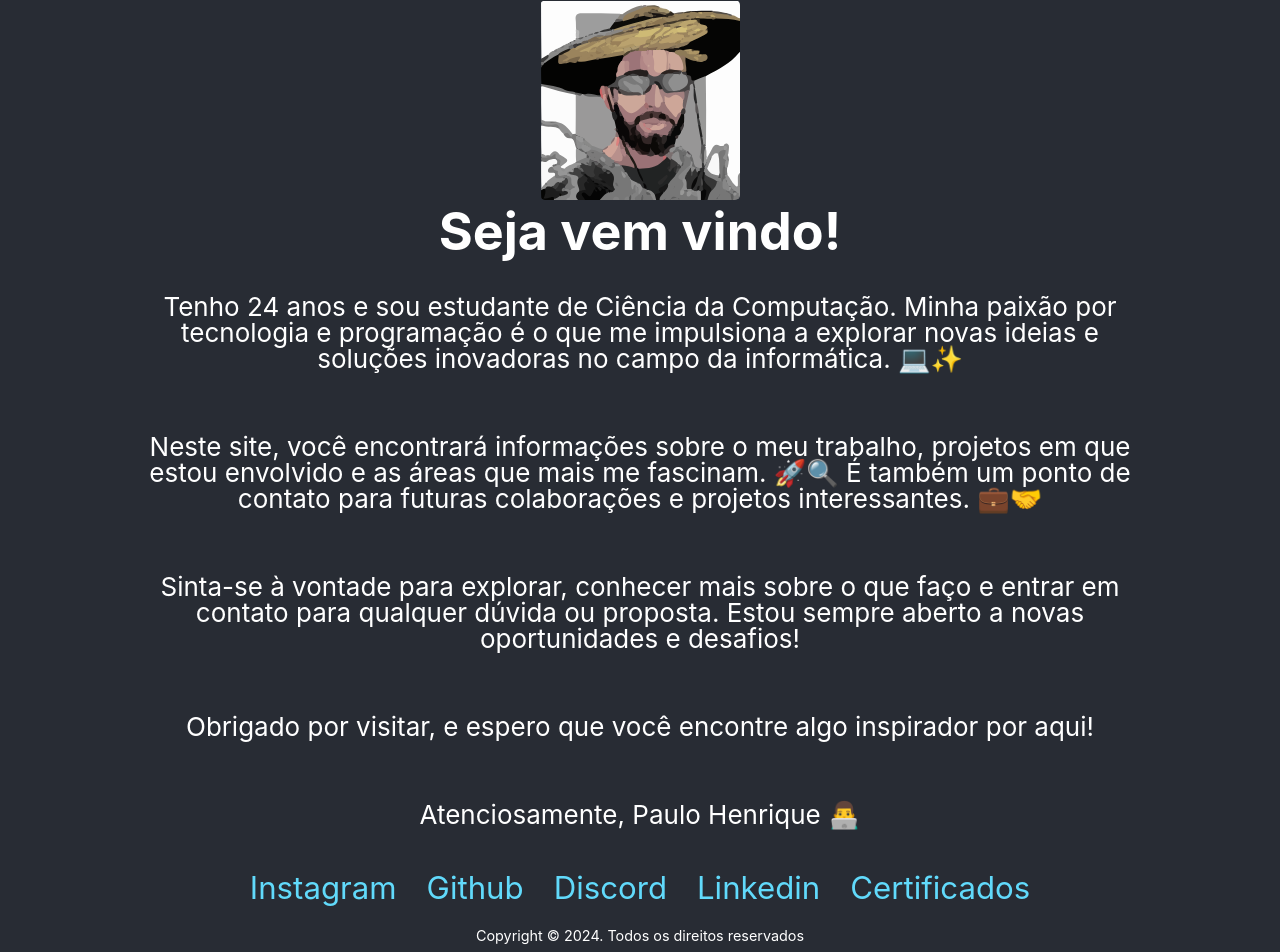
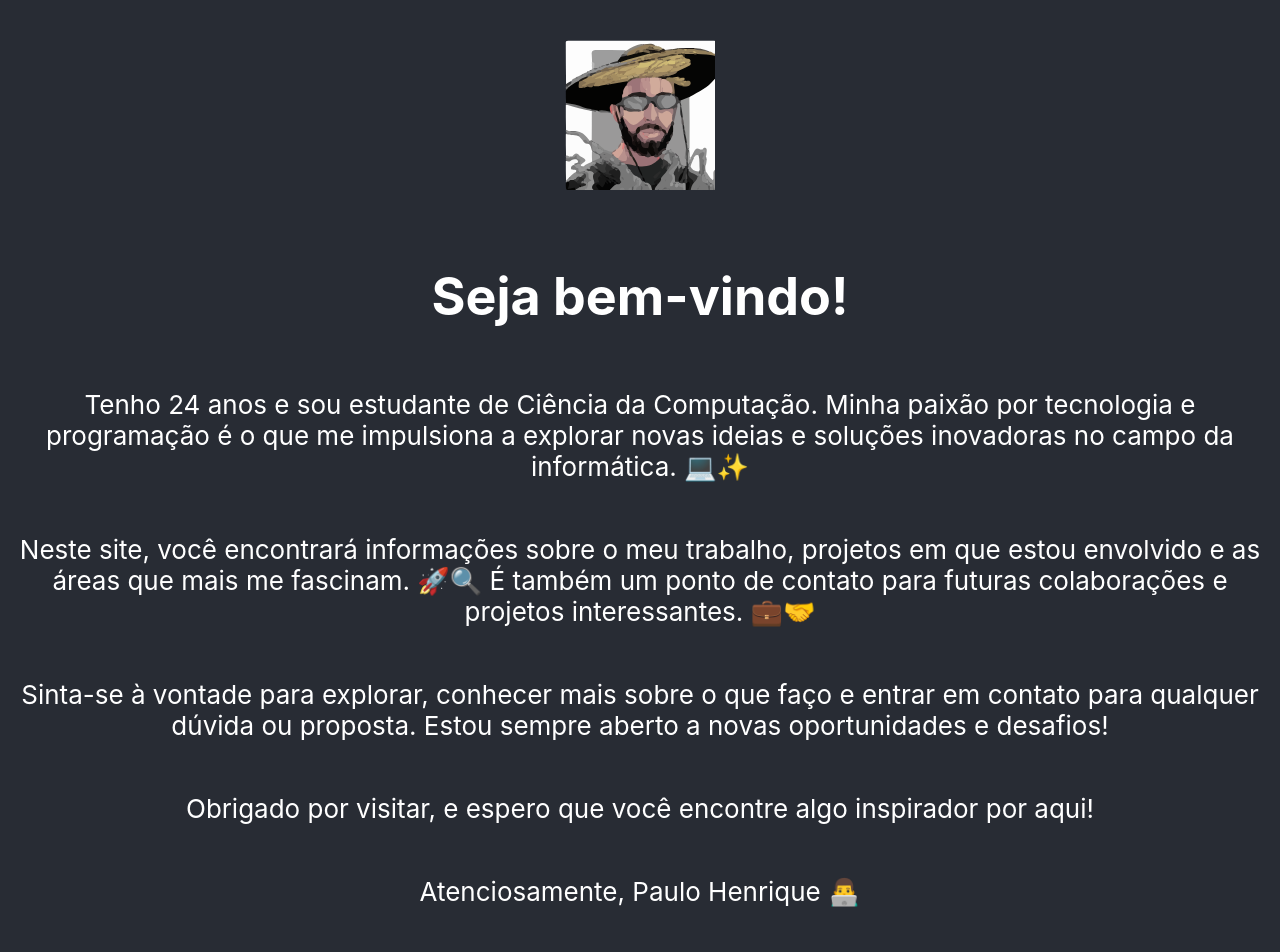
Before and after one commit to iampaulohenrique/iampaulohenrique.com.br, a React (Create React App) app in the folder site/: page / in a window 1280 px wide. Shown: the top 952 px of the page. Built offline with nearby package versions, Linux system fonts and the light colour scheme.

Commit message:
adicionado alguns efeitos front-end ao site

```diff
--- a/site/src/App.css
+++ b/site/src/App.css
@@ -1,20 +1,16 @@
 /* Estilos gerais para a aplicação */
 .App {
   text-align: center;
-}
-
-.App-logo {
-  height: 25vmin;
-  pointer-events: none;
-  cursor: pointer;
-  border-radius: 5px;
-  transition: transform 0.3s, background-color 0.3s;
+  min-height: 100vh;
+  display: flex;
+  flex-direction: column;
+  justify-content: space-between; /* Garante que o rodapé fique na parte inferior */
 }
 
 /* Estilos para o cabeçalho */
 .App-header {
   background-color: #282c34;
-  min-height: 100vh;
+  min-height: 80vh; /* Ajuste a altura mínima conforme necessário */
   display: flex;
   flex-direction: column;
   align-items: center;
@@ -42,69 +38,27 @@
   background-color: rgba(97, 218, 251, 0.8);
 }
 
-/* Botão específico para 'Sobre' */
-.about-button {
-  background-color: #4CAF50; /* Cor verde */
+.image-container {
+  display: flex;
+  justify-content: center;
+  align-items: center;
+  margin: 0px 0;
+  padding: 40px;
 }
 
-.about-button:hover {
-  background-color: #45a049; /* Verde escuro */
+.image-hover-effect {
+  width: 150px; /* Ajuste o tamanho conforme necessário */
+  height: auto;
+  transition: transform 0.3s, filter 0.3s;
 }
 
-/* Botão específico para 'Contatos' */
-.contact-button {
-  background-color: #f44336; /* Cor vermelha */
+.image-hover-effect:hover {
+  transform: scale(1.1); /* Aumenta o tamanho da imagem quando o mouse passa sobre ela */
+  filter: brightness(1.2); /* Aumenta o brilho da imagem quando o mouse passa sobre ela */
 }
 
-.contact-button:hover {
-  background-color: #d32f2f; /* Vermelho escuro */
-}
 
-/* Estilo dos títulos e parágrafos */
-h1 {
-  font-size: 2em;
-  margin: 0;
-}
-
-h2 {
-  font-size: 1.5em;
-  margin: 0;
-}
-
-p {
-  font-size: 1;
-  max-width: 1000px;
-  line-height: 1;
-  padding: 5px;
-  border-radius: 5px;
-  display: inline-block;
-}
-
-/* Novo estilo para o contêiner dos ícones */
-.icon-container {
-  display: flex;
-  justify-content: center; /* Centraliza horizontalmente */
-  gap: 10px; /* Espaçamento entre os ícones */
-  flex-wrap: wrap; /* Permite quebra de linha em telas pequenas */
-}
-
-/* Estilos para os ícones */
 .App-link, .discord, .Github, .linkedin, .certificados {
-  color: #61dafb;
-  font-size: 1.2em;
-  text-decoration: none;
-  padding: 10px;
-  border-radius: 5px;
-  transition: transform 0.3s, background-color 0.3s;
-}
-
-.App-link:hover, .discord:hover, .Github:hover, .linkedin:hover, .certificados:hover {
-  transform: scale(1.1);
-  background-color: rgba(97, 218, 251, 0.2);
-}
-
-/* Ajusta a classe 'Sobre' */
-.Sobre {
   color: #61dafb;
   font-size: 1.2em;
   text-decoration: none;
@@ -115,23 +69,15 @@ p {
   transition: transform 0.3s, background-color 0.3s;
 }
 
-.Sobre:hover {
+.App-link:hover, .discord:hover, .Github:hover, .linkedin:hover, .certificados:hover {
   transform: scale(1.1);
   background-color: rgba(97, 218, 251, 0.2);
 }
-/* Rodapé */
+
+/* Estilo do rodapé */
 .footer {
-  background-color: #282c34; /* Cor de fundo do rodapé, pode ser ajustada */
-  color: #ffffff; /* Cor do texto do rodapé */
-  padding: 10px 20px; /* Espaçamento interno */
-  margin-top: auto; /* Empurra o rodapé para o final da página */
-  text-align: center; /* Centraliza o texto */
-  font-size: 0.9em; /* Tamanho da fonte do texto do rodapé */
+  background-color: #282c34;
+  color: white;
+  padding: 20px;
+  text-align: center;
 }
-
-/* Adiciona margem em cima e embaixo */
-.footer {
-  margin-top: 0px; /* Margem superior */
-  margin-bottom: 0px; /* Margem inferior */
-
-}
--- a/site/src/App.js
+++ b/site/src/App.js
@@ -1,33 +1,33 @@
-import logo from './logo.svg';
+import logo from './imagens/logo.svg';
 import './App.css';
 
 function App() {
   return (
     <div className="App">
       <header className="App-header">
-        <img src={logo} className="App-logo" alt="logo" />
+      <div className="image-container">
+          <img src={logo} alt="uma imagem em desenho do Paulo Henrique" className="image-hover-effect" />
+        </div>
 
-
-        <h1>Seja vem vindo!</h1>
+        <h1>Seja bem-vindo!</h1>
         <p>Tenho 24 anos e sou estudante de Ciência da Computação. Minha paixão por tecnologia e programação é o que me impulsiona a explorar novas ideias e soluções inovadoras no campo da informática. 💻✨</p>
         <p>Neste site, você encontrará informações sobre o meu trabalho, projetos em que estou envolvido e as áreas que mais me fascinam. 🚀🔍 É também um ponto de contato para futuras colaborações e projetos interessantes. 💼🤝</p>
-        <p>Sinta-se à vontade para explorar, conhecer mais sobre o que faço e entrar em contato para qualquer dúvida ou proposta. Estou sempre aberto a novas oportunidades e desafios! </p>
+        <p>Sinta-se à vontade para explorar, conhecer mais sobre o que faço e entrar em contato para qualquer dúvida ou proposta. Estou sempre aberto a novas oportunidades e desafios!</p>
         <p>Obrigado por visitar, e espero que você encontre algo inspirador por aqui!</p>
         <p>Atenciosamente, Paulo Henrique 👨‍💻</p>
 
-        <div class="icon-container">
-    <a href="https://www.instagram.com/iampaulohen" class="App-link" target="_blank" rel="noopener noreferrer" >Instagram</a>
-    <a href="https://github.com/iampaulohenrique" class="Github" target="_blank" rel="noopener noreferrer" >Github</a>
-    <a href="https://discord.gg/c9SwrXDqMK" class="discord" target="_blank" rel="noopener noreferrer" >Discord</a>
-    <a href="https://www.linkedin.com/in/iampaulohenrique" class="linkedin"target="_blank" rel="noopener noreferrer" >Linkedin</a>
-    <a href="https://drive.google.com/drive/folders/1yBLvbexCsdAmRVmvDHL3gXczzR8dEzQB" class="certificados" target="_blank" rel="noopener noreferrer">Certificados</a>
-      </div>
+        <div className="icon-container">
+          <a href="https://www.instagram.com/iampaulohen" className="App-link" target="_blank" rel="noopener noreferrer">Instagram</a>
+          <a href="https://github.com/iampaulohenrique" className="Github" target="_blank" rel="noopener noreferrer">Github</a>
+          <a href="https://discord.gg/c9SwrXDqMK" className="discord" target="_blank" rel="noopener noreferrer">Discord</a>
+          <a href="https://www.linkedin.com/in/iampaulohenrique" className="linkedin" target="_blank" rel="noopener noreferrer">Linkedin</a>
+          <a href="https://drive.google.com/drive/folders/1yBLvbexCsdAmRVmvDHL3gXczzR8dEzQB" className="certificados" target="_blank" rel="noopener noreferrer">Certificados</a>
+        </div>
       </header>
-      <footer class="footer">
-      Copyright © 2024. Todos os direitos reservados
-  </footer>
-</div>
-
+      <footer className="footer">
+        Copyright © 2024. Todos os direitos reservados
+      </footer>
+    </div>
   );
 }
 
```
Also changed, not shown: site/src/imagens/logo.svg (renamed from site/src/logo.svg).
